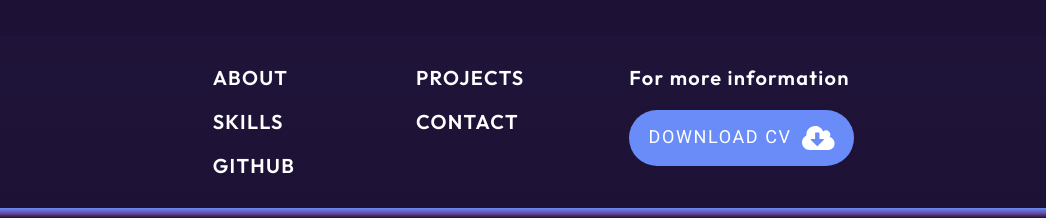
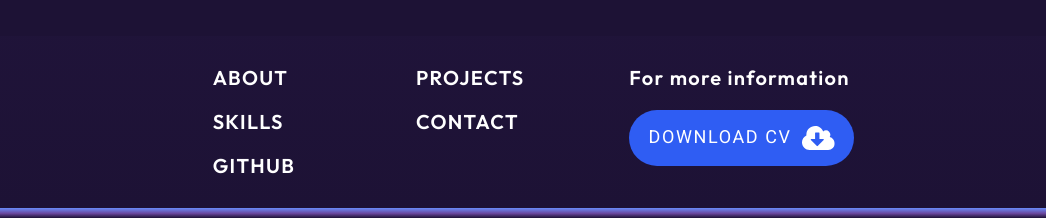
Before and after one commit to mariquegonn-dev/portfolioDev, a plain HTML site: page index.html in a window 1280 px wide. In both pictures the pointer is over the link 975 px from the left and 2311 px from the top of the page. Shown: the part 2174-2392 px from the top of the page, 234-1280 px from the left. Drawn offline with Linux system fonts and the light colour scheme.

Commit message:
button hover

```diff
--- a/style/rodape/rodape.css
+++ b/style/rodape/rodape.css
@@ -38,6 +38,11 @@
   align-items: center;
   padding: 1rem 1.2rem;
   border-radius: 40px;
+  transition: 0.3s;
+}
+
+.rodape__button:hover {
+  background: var(--cor-2);
 }
 
 .rodape__cv {
@@ -54,6 +59,7 @@
     rgba(166, 113, 242, 0.557292) 54.17%,
     rgba(242, 80, 233, 0) 100%
   );
+
   height: 10px;
 }
 
```
